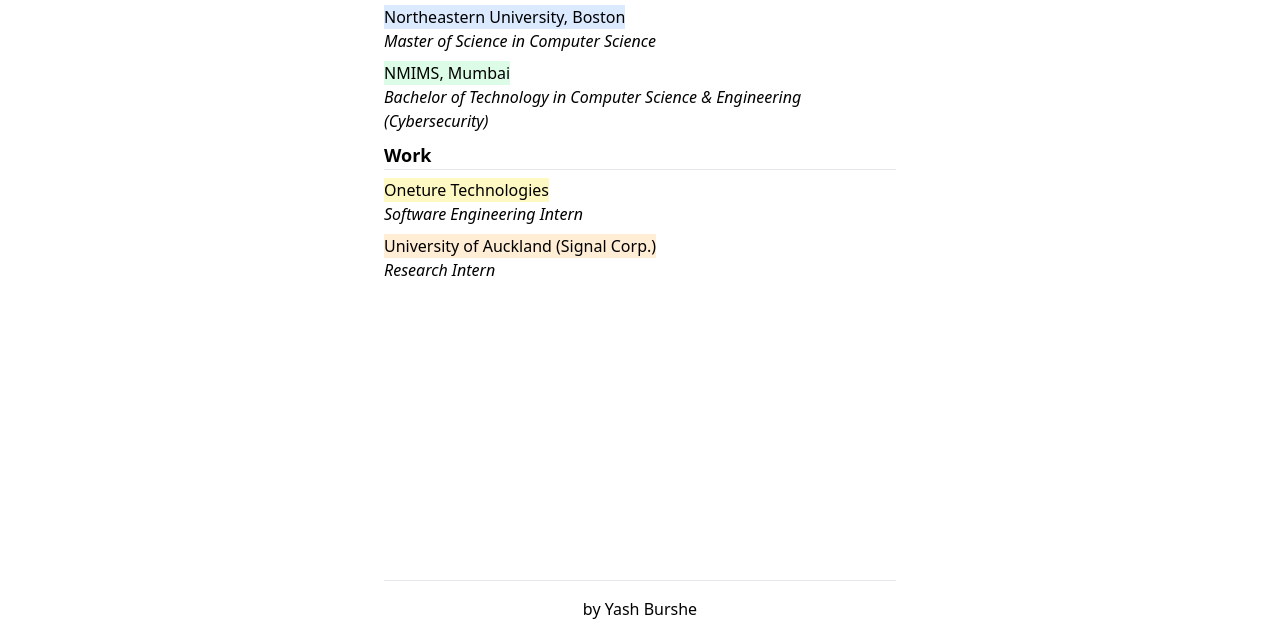
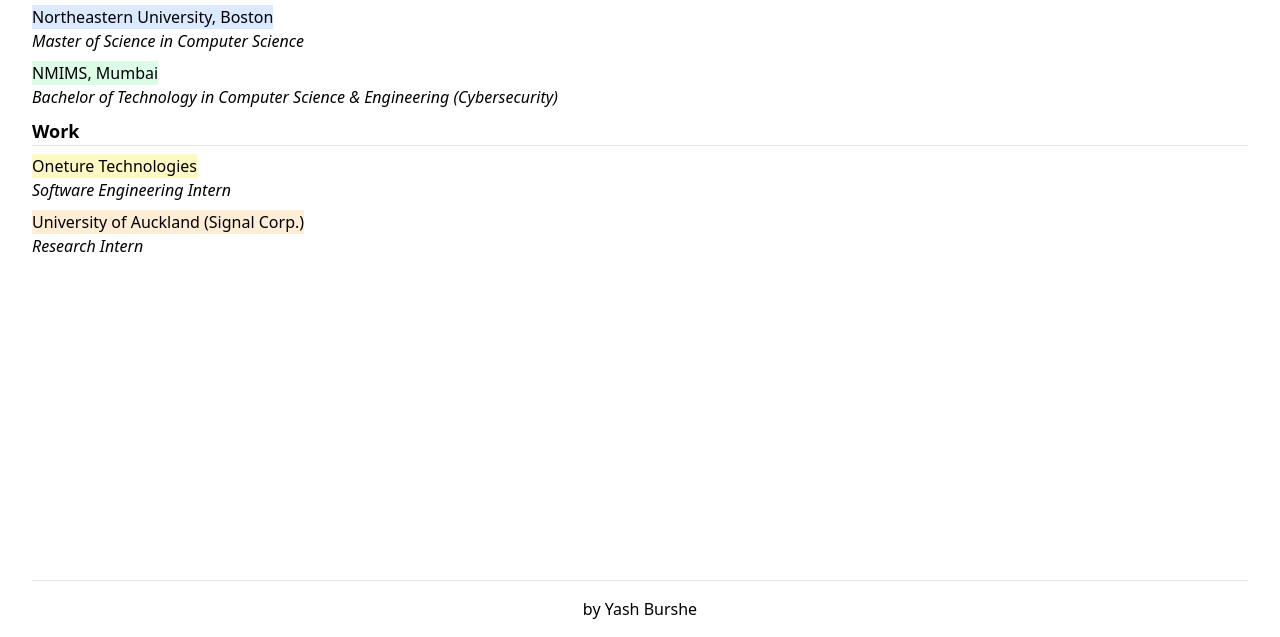
Before and after one commit to yburshe/yburshe.github.io, an Astro site: page / in a window 1280 px wide. Shown: the part 252-889 px from the top of the page. Built offline with nearby package versions, Linux system fonts and the light colour scheme; Astro itself is replaced by a stand-in of ours.

Commit message:
Fix responsiveness

```diff
--- a/src/layouts/SiteLayout.astro
+++ b/src/layouts/SiteLayout.astro
@@ -15,7 +15,7 @@
     />
     <title>{title} | Yash Mahesh Burshe</title>
   </head>
-  <body class="md:max-w-xl mx-auto px-8">
+  <body class="mx-auto px-8">
     <div class="min-h-screen">
       <Header />
       <slot />
```
